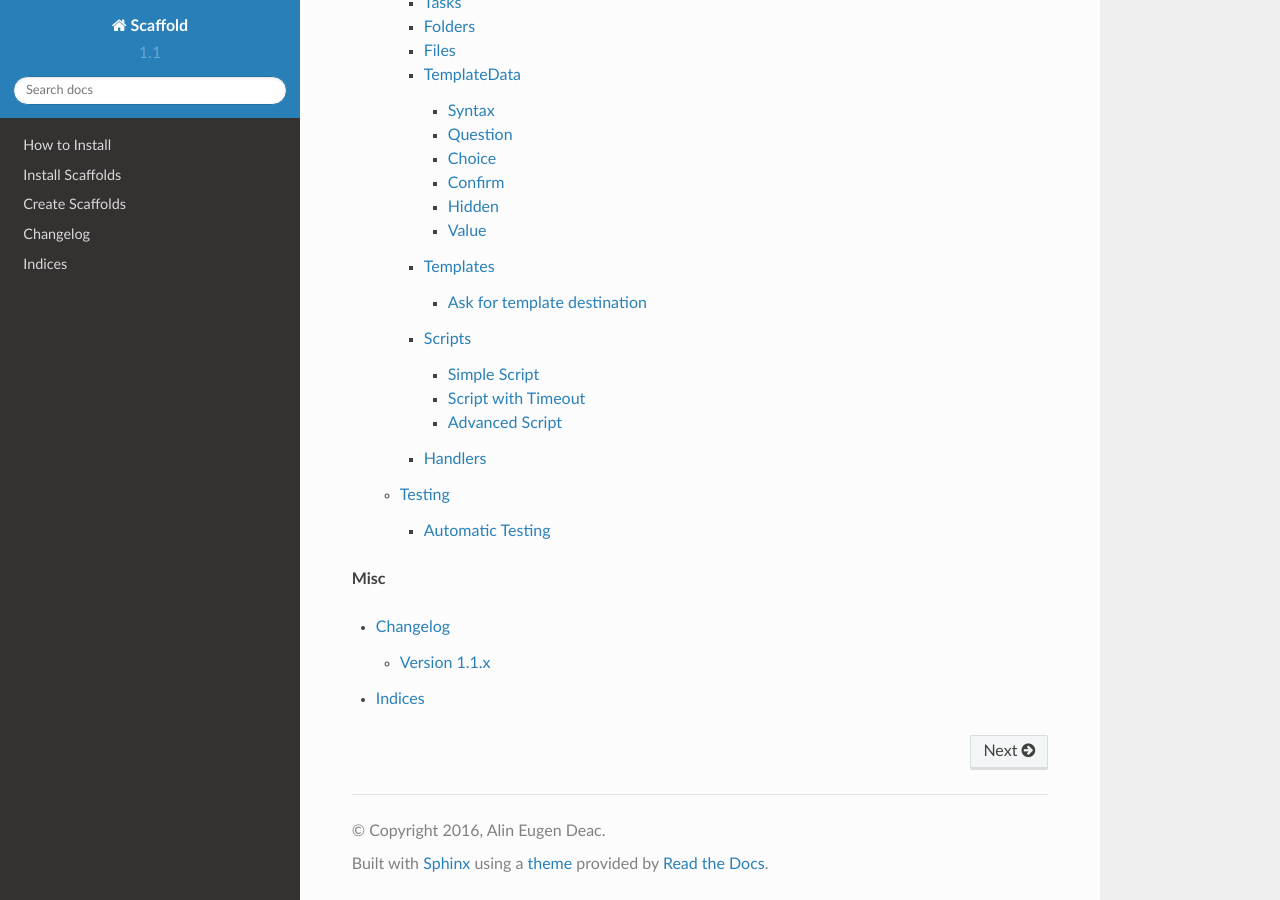
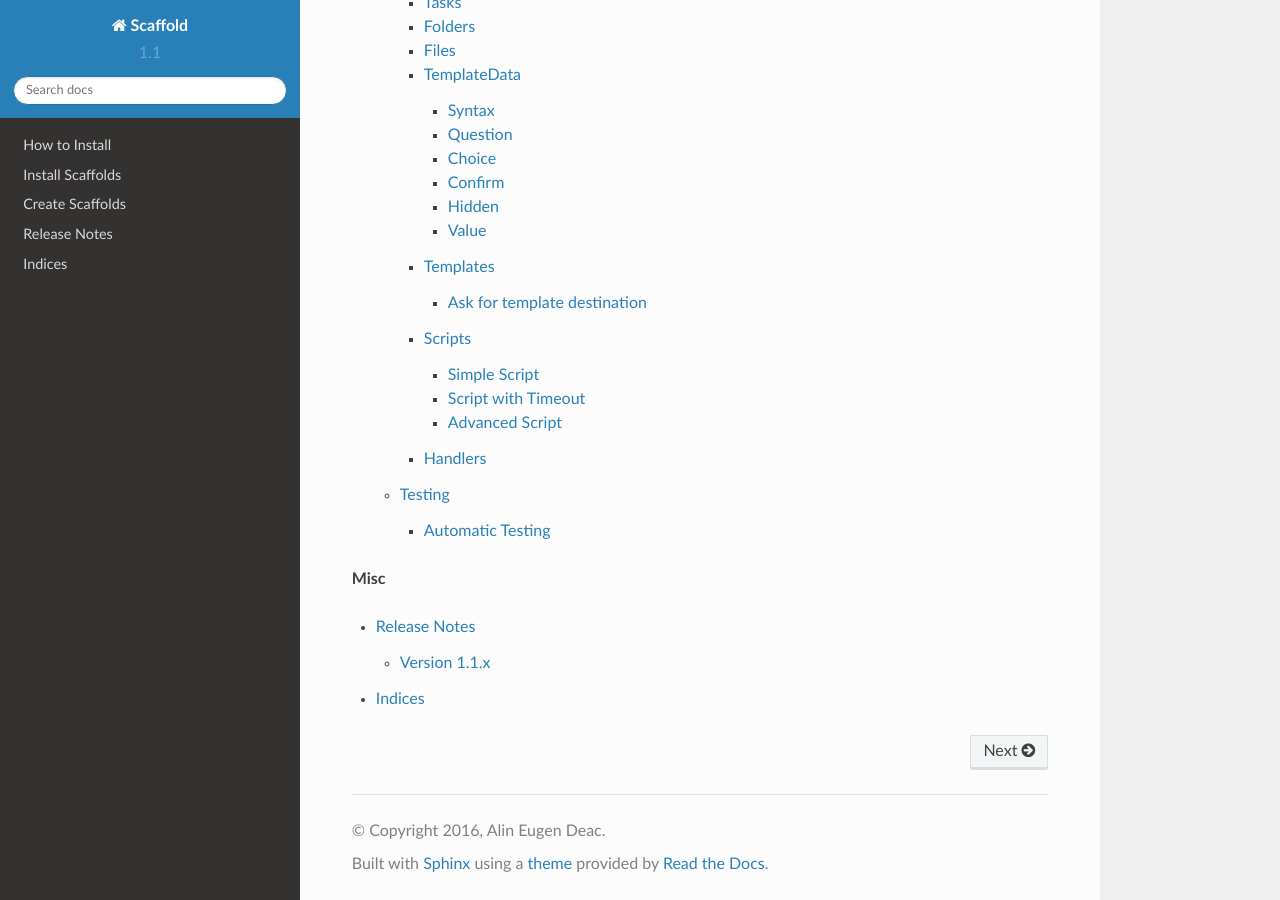
Before and after one commit to aedart/scaffold, a Sphinx documentation site: the page built from docs/source/index.rst, in a window 1280 px wide and 900 px high, scrolled down 2786 px. Built offline with Sphinx 7.4.7 and the Read the Docs theme 2.0.0, drawn with Linux system fonts in a browser that asks for light colours.

Commit message:
Change "changelogs" to release notes instead
Look at the GNU style format for changelogs and it doesn't fit me well!

```diff
--- a/docs/source/index.rst
+++ b/docs/source/index.rst
@@ -51,5 +51,5 @@ Contents
 .. toctree::
     :glob:
 
-    changelog/index
+    release_notes/index
     indices/index
--- a/docs/source/changelog/index.rst
+++ b/docs/source/release_notes/index.rst
@@ -1,8 +1,8 @@
 .. index::
-    single: Changelog
+    single: Release Notes
 
-Changelog
-=========
+Release Notes
+=============
 
 .. toctree::
    :maxdepth: 2
```
Also changed, not shown: docs/source/release_notes/version-1.1.rst (renamed from docs/source/changelog/version-1.1.rst).
